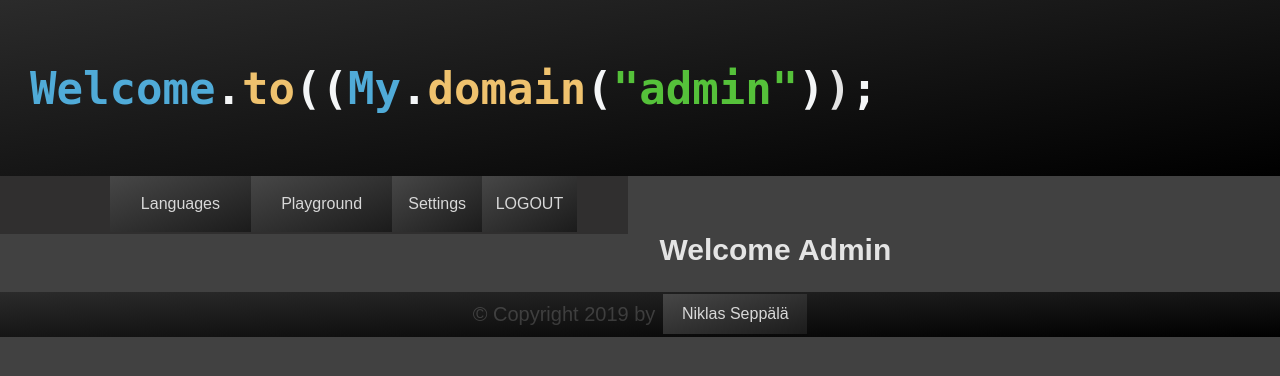
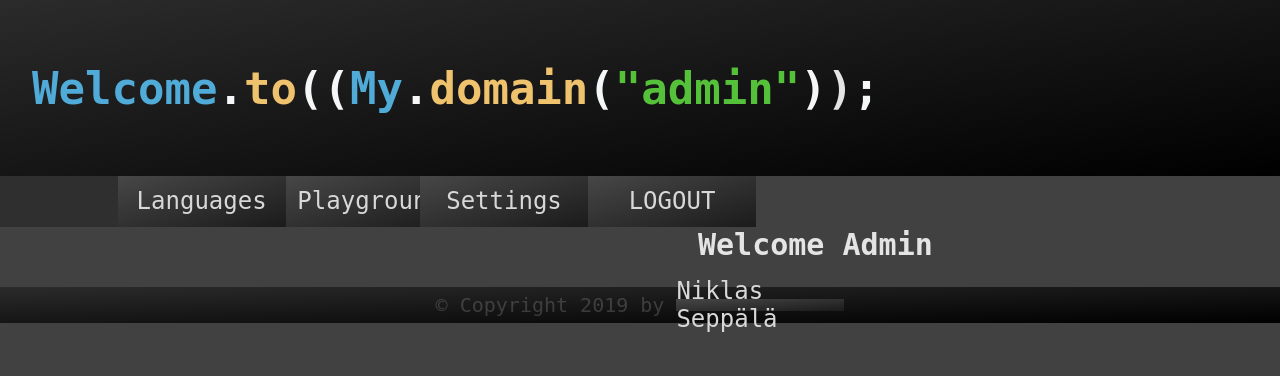
Before and after one commit to NikkeArp/my-website, a Flask app: page /admin in a window 1280 px wide. Shown: the top 376 px of the page. Run offline with Flask 2, Linux system fonts and the light colour scheme.

Commit message:
Style tinkering

```diff
--- a/static/styles/buttonLink.css
+++ b/static/styles/buttonLink.css
@@ -4,16 +4,16 @@
 
 a.buttonLink:link, a.buttonLink:visited {
     background-image: linear-gradient(to top left, #1b1b1b, #474747);
+
     color: #d8d8d8;
+    font-size: 24px;
     text-decoration: none;
 
     display: flex;
     align-items: center;
     justify-content: center;
 
-    padding: 1em;
-    height: 1.5em;
-    width: 9em;
+    min-width: 7em;
 }
 
 a.buttonLink:hover, a.buttonLink:active {
--- a/static/styles/layoutStyle.css
+++ b/static/styles/layoutStyle.css
@@ -5,7 +5,7 @@
 body {
     background-color: #414141;
 
-    font-family: Arial, Helvetica, sans-serif;
+    font-family: monospace;
     color: #e4e4e4;
     margin: 0px;
 }
@@ -21,7 +21,7 @@
     justify-content: left;
     align-items: center;
 
-    padding-left: 30px;
+    padding-left: 2.5%;
 
     font-size: 22px;
 
@@ -35,7 +35,7 @@
     display: flex;
     justify-content: center;
 
-    height: 3.6em;
+    height: 3.9em;
 }
 
 div.navLinks {
--- a/templates/index.html
+++ b/templates/index.html
@@ -5,17 +5,17 @@
 {% block nav %}<nav>
       <div class="navLinks">
         <div class="internalLinks">
-            <a class="buttonLink" href="./">Back</a>
             <a class="buttonLink" href="./languages">Languages</a>
             <a class="buttonLink" href="./playground">Playground</a>
             <a class="buttonLink" href="./code">Code</a>
             <a class="buttonLink" href="./editor">Editor</a>
             <a class="buttonLink" href="./dota">Dota</a>
+            <a class="buttonLink" href="./">Videos</a>
           </div>
           <div style="width:35%;"></div>
           <div class="accountLinks">
-            <a id="loginLink" class="buttonLink" href="./login">LOGIN</a>
-            <a id="logoutLink" class="buttonLink" href="./logout">LOGOUT</a>
+            <a id="loginLink" class="buttonLink" href="./login">Log In</a>
+            <a id="logoutLink" class="buttonLink" href="./logout">Log Out</a>
           </div>
       </div>
     </nav>{% endblock nav %}
--- a/templates/layout.html
+++ b/templates/layout.html
@@ -10,10 +10,8 @@
   </head>
   <body>
     <header>
-      <h1>
-        <code id="mainHeader">
+      <h1 id="mainHeader">
           <span style="color: #50abd8">Welcome</span><span style="color:#f4f6f7;">.</span><span style="color: #efc26e">to</span><span style="color:#f4f6f7;">(</span><span style="color:#f4f6f7;">(</span><span style="color: #50abd8">My</span><span style="color:#f4f6f7;">.</span><span style="color: #efc26e">domain</span><span style="color:#f4f6f7;">())</span><span style="color:#f4f6f7;">;</span>
-      </code>
       </h1>
     {% block header %}{% endblock header %}
     </header>
```
